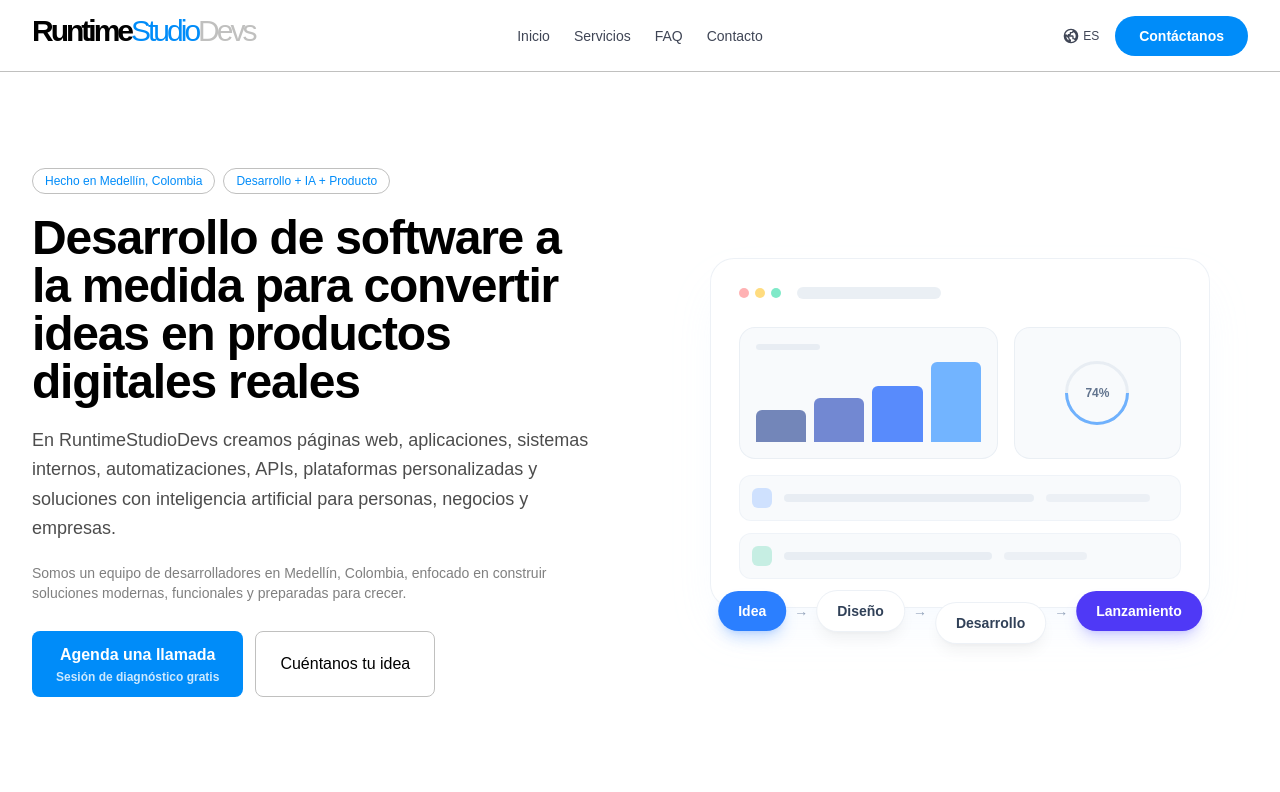
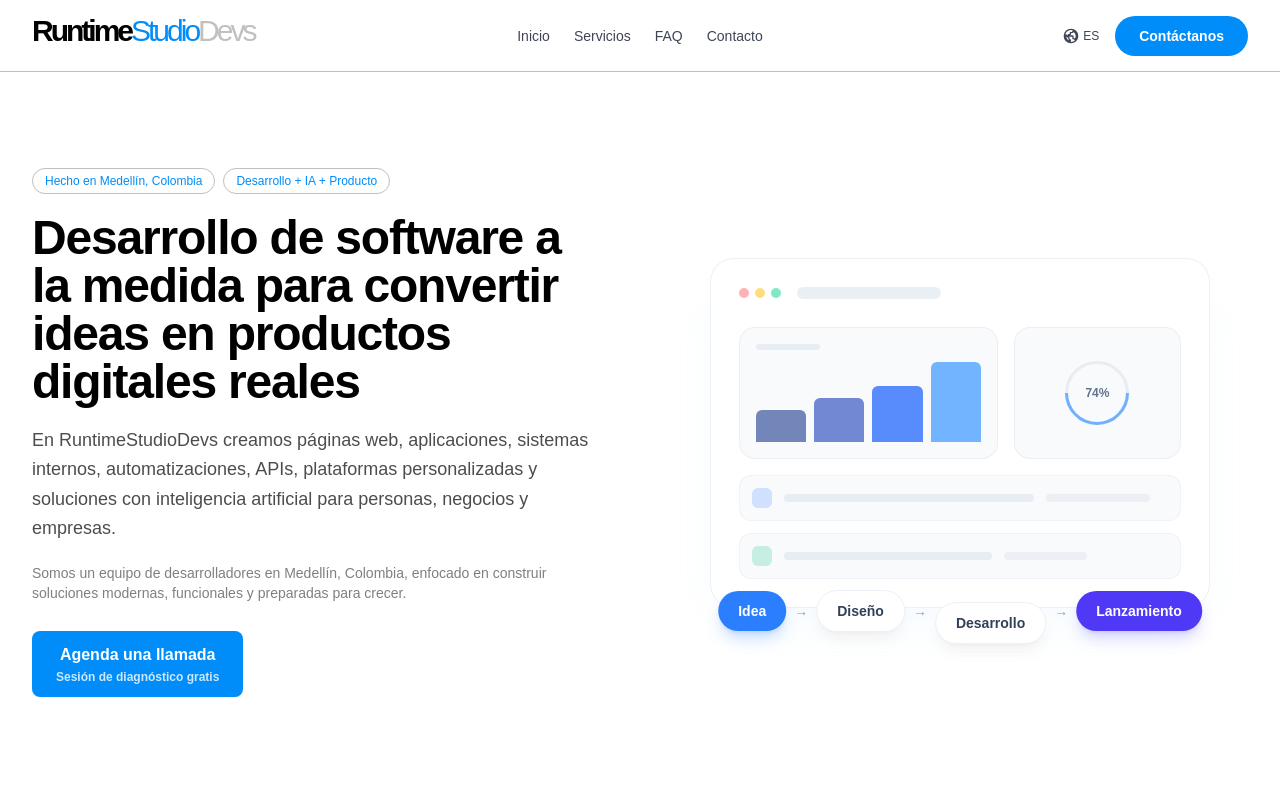
Before and after one commit to RuntimeStudioDevs/RuntimeStudioDevs, a Next.js app: page / in a window 1280 px wide. Shown: the top 792 px of the page. Built offline with nearby package versions, Linux system fonts and the light colour scheme.

Commit message:
Correcion borrado de botom cuantanos tu idea

```diff
--- a/src/components/landing/HeroSection.tsx
+++ b/src/components/landing/HeroSection.tsx
@@ -45,9 +45,8 @@ function HeroText({ content }: HeroTextProps) {
         {content.supportText}
       </p>
 
-      <div className="flex flex-col gap-3 pt-2 sm:flex-row">
+      <div className="pt-2">
         <CtaPrimary cta={content.primaryCTA} />
-        <CtaSecondary cta={content.secondaryCTA} />
       </div>
     </div>
   );
@@ -86,17 +85,6 @@ function CtaPrimary({ cta }: CtaProps) {
       {cta.microText && (
         <span className="mt-0.5 text-xs opacity-80">{cta.microText}</span>
       )}
-    </a>
-  );
-}
-
-function CtaSecondary({ cta }: CtaProps) {
-  return (
-    <a
-      href={cta.href}
-      className="inline-flex items-center justify-center rounded-lg border border-[var(--color-devs-silver)] px-6 py-3 font-medium transition-colors hover:border-[var(--color-studio-blue)] hover:text-[var(--color-studio-blue)] focus:outline-none focus:ring-2 focus:ring-[var(--color-studio-blue)] focus:ring-offset-2"
-    >
-      {cta.label}
     </a>
   );
 }
--- a/src/content/heroContent.tsx
+++ b/src/content/heroContent.tsx
@@ -10,7 +10,6 @@ export type HeroContent = {
   supportText: string;
   badges: string[];
   primaryCTA: CtaContent;
-  secondaryCTA: CtaContent;
 };
 
 export const heroContent: HeroContent = {
@@ -25,9 +24,5 @@ export const heroContent: HeroContent = {
     label: "Agenda una llamada",
     href: "/#contacto",
     microText: "Sesión de diagnóstico gratis",
-  },
-  secondaryCTA: {
-    label: "Cuéntanos tu idea",
-    href: "/#contacto",
-  },
+  }
 };
```
